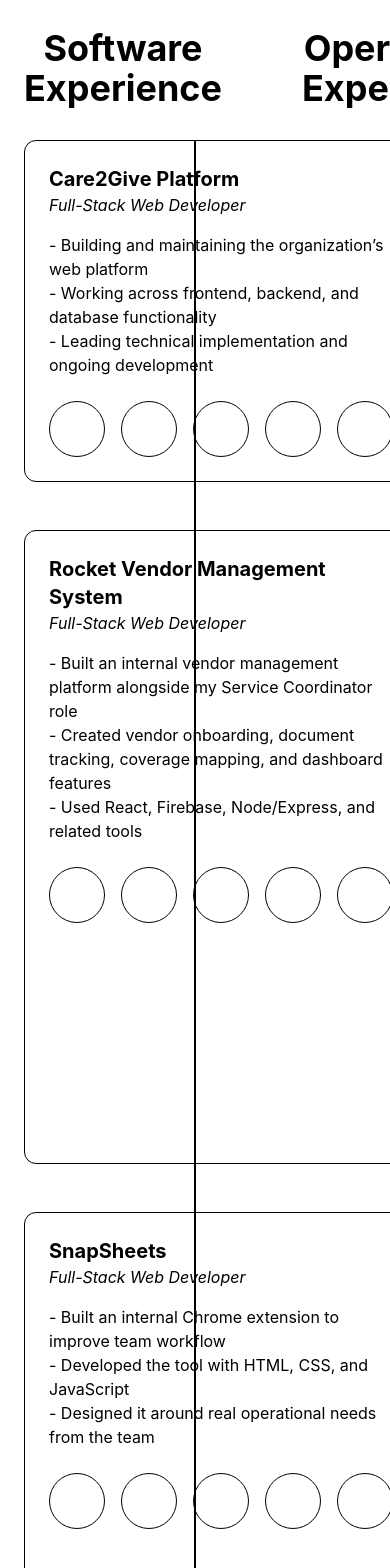
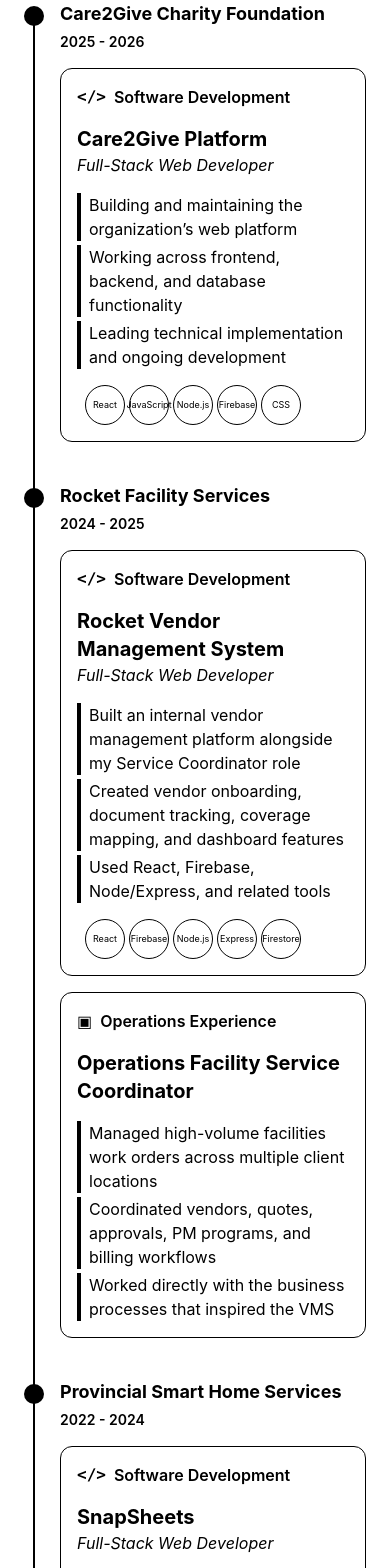
Before and after one commit to shuaiby18/portfolio, a React app: page / in a window 390 px wide. Shown: the part 3699-5267 px from the top of the page. Built offline with nearby package versions, Linux system fonts and the light colour scheme; the HTML template or start-up script is replaced by a standard one.

Commit message:
Updated Mobile Layout for Experience Section

```diff
--- a/src/components/Experience.jsx
+++ b/src/components/Experience.jsx
@@ -1,14 +1,24 @@
+
 function Experience() {
   return (
     <section id="experience" className="py-20">
+
+      {/* Standard centered container */}
       <div className="max-w-7xl mx-auto px-6 md:px-10 lg:px-16">
 
-        <h2 className="text-8xl font-bold text-center mb-16">
+        {/* Section heading */}
+        <h2 className="text-5xl lg:text-8xl font-bold text-center mb-4 lg:mb-16">
           EXPERIENCE
         </h2>
 
-        {/* Column headings */}
-        <div className="grid grid-cols-[1fr_0.45fr_1fr] gap-10 mb-8">
+        {/* Mobile subtitle */}
+        <p className="text-center text-sm sm:text-base mb-12 lg:hidden">
+          A journey through software & operations
+        </p>
+
+        {/* Desktop column headings */}
+        <div className="hidden lg:grid grid-cols-[1fr_0.45fr_1fr] gap-10 mb-8">
+
           <h3 className="text-4xl font-bold text-center">
             Software Experience
           </h3>
@@ -18,19 +28,31 @@
           <h3 className="text-4xl font-bold text-center">
             Operations Experience
           </h3>
+
         </div>
 
         {/* Experience rows */}
-        <div className="relative flex flex-col gap-12">
+        <div className="relative flex flex-col gap-10 lg:gap-12">
 
           {/* Main timeline line */}
-          <div className="absolute left-1/2 -translate-x-1/2 top-0 bottom-0 w-[2px] bg-black"></div>
+          <div className="absolute left-[10px] lg:left-1/2 -translate-x-1/2 top-2 bottom-0 w-[2px] bg-black"></div>
 
           {/* ================= CARE2GIVE ROW ================= */}
-          <div className="grid grid-cols-[1fr_0.45fr_1fr] gap-10 items-stretch relative">
+          <div className="relative grid grid-cols-[20px_minmax(0,1fr)] lg:grid-cols-[1fr_0.45fr_1fr] gap-x-4 gap-y-4 lg:gap-10 items-start lg:items-stretch">
 
             {/* Software Card */}
-            <div className="border rounded-xl p-6 min-h-[230px] h-full">
+            <div className="order-2 col-start-2 lg:order-1 lg:col-start-1 border rounded-xl p-4 sm:p-6 min-h-[230px] h-full">
+
+              {/* Mobile card category */}
+              <div className="flex items-center gap-2 mb-4 lg:hidden">
+                <span className="font-mono font-bold">
+                  {"</>"}
+                </span>
+                <p className="font-semibold">
+                  Software Development
+                </p>
+              </div>
+
               <h4 className="text-xl font-bold">
                 Care2Give Platform
               </h4>
@@ -39,52 +61,101 @@
                 Full-Stack Web Developer
               </p>
 
-              <ul className="mb-6">
-                <li>
-                  - Building and maintaining the organization’s web platform
+              {/* Experience highlights */}
+              <ul className="mb-4 space-y-1">
+
+                <li className="border-l-[4px] border-black pl-2">
+                  Building and maintaining the organization’s web platform
                 </li>
 
-                <li>
-                  - Working across frontend, backend, and database functionality
+                <li className="border-l-[4px] border-black pl-2">
+                  Working across frontend, backend, and database functionality
                 </li>
 
-                <li>
-                  - Leading technical implementation and ongoing development
+                <li className="border-l-[4px] border-black pl-2">
+                  Leading technical implementation and ongoing development
                 </li>
+
               </ul>
 
-              <div className="flex gap-4">
-                <div className="w-14 h-14 border rounded-full"></div>
-                <div className="w-14 h-14 border rounded-full"></div>
-                <div className="w-14 h-14 border rounded-full"></div>
-                <div className="w-14 h-14 border rounded-full"></div>
-                <div className="w-14 h-14 border rounded-full"></div>
+              {/* Technology circles */}
+              <div className="ml-2 lg:ml-0 flex gap-1 sm:gap-3 lg:gap-4">
+                <div className="w-10 h-10 sm:w-12 sm:h-12 lg:w-14 lg:h-14 shrink-0 border rounded-full flex items-center justify-center">
+                  <span className="text-[9px] sm:text-[10px] lg:text-xs leading-tight text-center break-normal">
+                    React
+                  </span>
                 </div>
+
+                <div className="w-10 h-10 sm:w-12 sm:h-12 lg:w-14 lg:h-14 shrink-0 border rounded-full flex items-center justify-center">
+                  <span className="text-[9px] sm:text-[10px] lg:text-xs leading-tight text-center break-normal">
+                    JavaScript
+                  </span>
+                </div>
+
+                <div className="w-10 h-10 sm:w-12 sm:h-12 lg:w-14 lg:h-14 shrink-0 border rounded-full flex items-center justify-center">
+                  <span className="text-[9px] sm:text-[10px] lg:text-xs leading-tight text-center break-normal">
+                    Node.js
+                  </span>
+                </div>
+
+                <div className="w-10 h-10 sm:w-12 sm:h-12 lg:w-14 lg:h-14 shrink-0 border rounded-full flex items-center justify-center">
+                  <span className="text-[9px] sm:text-[10px] lg:text-xs leading-tight text-center break-normal">
+                    Firebase
+                  </span>
+                </div>
+
+                <div className="w-10 h-10 sm:w-12 sm:h-12 lg:w-14 lg:h-14 shrink-0 border rounded-full flex items-center justify-center">
+                  <span className="text-[9px] sm:text-[10px] lg:text-xs leading-tight text-center break-normal">
+                    CSS
+                  </span>
+                </div>
+
+              </div>
+
             </div>
 
             {/* Timeline */}
-            <div className="relative flex flex-col items-center bg-white z-10 self-center">
-              <div className="w-6 h-6 rounded-full bg-black mb-3"></div>
+            <div className="relative z-10 order-1 col-span-2 grid grid-cols-[20px_minmax(0,1fr)] gap-x-4 items-start lg:order-2 lg:col-span-1 lg:col-start-2 lg:flex lg:flex-col lg:items-center lg:self-center lg:bg-white">
 
-              <p className="font-bold text-center">
-                Care2Give
+              {/* Timeline dot */}
+              <div className="w-5 h-5 mt-1.5 lg:mt-0 lg:w-6 lg:h-6 rounded-full bg-black lg:mb-3"></div>
+
+              {/* Company and date */}
+              <div className="flex flex-col items-start gap-1 lg:items-center">
+
+                <p className="font-bold text-lg lg:text-center">
+                  Care2Give Charity Foundation
                 </p>
 
-              <p className="font-semibold">
+                <p className="font-semibold text-sm lg:text-base whitespace-nowrap">
                   2025 - 2026
                 </p>
+
               </div>
 
-            {/* Empty Operations Space */}
-            <div></div>
+            </div>
+
+            {/* Empty Operations Space - Desktop */}
+            <div className="hidden lg:block lg:col-start-3"></div>
 
           </div>
 
           {/* ================= ROCKET ROW ================= */}
-          <div className="grid grid-cols-[1fr_0.45fr_1fr] gap-10 items-stretch relative">
+          <div className="relative grid grid-cols-[20px_minmax(0,1fr)] lg:grid-cols-[1fr_0.45fr_1fr] gap-x-4 gap-y-4 lg:gap-10 items-start lg:items-stretch">
 
             {/* Software Card */}
-            <div className="border rounded-xl p-6 min-h-[230px] h-full">
+            <div className="order-2 col-start-2 lg:order-1 lg:col-start-1 border rounded-xl p-4 sm:p-6 min-h-[230px] h-full">
+
+              {/* Mobile card category */}
+              <div className="flex items-center gap-2 mb-4 lg:hidden">
+                <span className="font-mono font-bold">
+                  {"</>"}
+                </span>
+                <p className="font-semibold">
+                  Software Development
+                </p>
+              </div>
+
               <h4 className="text-xl font-bold">
                 Rocket Vendor Management System
               </h4>
@@ -93,75 +164,138 @@
                 Full-Stack Web Developer
               </p>
 
-              <ul className="mb-6">
-                <li>
-                  - Built an internal vendor management platform alongside my
+              {/* Experience highlights */}
+              <ul className="mb-4 space-y-1">
+
+                <li className="border-l-[4px] border-black pl-2">
+                  Built an internal vendor management platform alongside my
                   Service Coordinator role
                 </li>
 
-                <li>
-                  - Created vendor onboarding, document tracking, coverage
+                <li className="border-l-[4px] border-black pl-2">
+                  Created vendor onboarding, document tracking, coverage
                   mapping, and dashboard features
                 </li>
 
-                <li>
-                  - Used React, Firebase, Node/Express, and related tools
+                <li className="border-l-[4px] border-black pl-2">
+                  Used React, Firebase, Node/Express, and related tools
                 </li>
+
               </ul>
 
-              <div className="flex gap-4">
-                <div className="w-14 h-14 border rounded-full"></div>
-                <div className="w-14 h-14 border rounded-full"></div>
-                <div className="w-14 h-14 border rounded-full"></div>
-                <div className="w-14 h-14 border rounded-full"></div>
-                <div className="w-14 h-14 border rounded-full"></div>
+              {/* Technology circles */}
+              <div className="ml-2 lg:ml-0 flex gap-1 sm:gap-3 lg:gap-4">
+
+                <div className="w-10 h-10 sm:w-12 sm:h-12 lg:w-14 lg:h-14 shrink-0 border rounded-full flex items-center justify-center">
+                  <span className="text-[9px] sm:text-[10px] lg:text-xs leading-tight text-center break-normal">
+                    React
+                  </span>
                 </div>
+
+                <div className="w-10 h-10 sm:w-12 sm:h-12 lg:w-14 lg:h-14 shrink-0 border rounded-full flex items-center justify-center">
+                  <span className="text-[9px] sm:text-[10px] lg:text-xs leading-tight text-center break-normal">
+                    Firebase
+                  </span>
+                </div>
+
+                <div className="w-10 h-10 sm:w-12 sm:h-12 lg:w-14 lg:h-14 shrink-0 border rounded-full flex items-center justify-center">
+                  <span className="text-[9px] sm:text-[10px] lg:text-xs leading-tight text-center break-normal">
+                    Node.js
+                  </span>
+                </div>
+
+                <div className="w-10 h-10 sm:w-12 sm:h-12 lg:w-14 lg:h-14 shrink-0 border rounded-full flex items-center justify-center">
+                  <span className="text-[9px] sm:text-[10px] lg:text-xs leading-tight text-center break-normal">
+                    Express
+                  </span>
+                </div>
+
+                <div className="w-10 h-10 sm:w-12 sm:h-12 lg:w-14 lg:h-14 shrink-0 border rounded-full flex items-center justify-center">
+                  <span className="text-[9px] sm:text-[10px] lg:text-xs leading-tight text-center break-normal">
+                    Firestore
+                  </span>
+                </div>
+
+              </div>
+
             </div>
 
             {/* Timeline */}
-            <div className="relative flex flex-col items-center bg-white z-10 self-center">
-              <div className="w-6 h-6 rounded-full bg-black mb-3"></div>
+            <div className="relative z-10 order-1 col-span-2 grid grid-cols-[20px_minmax(0,1fr)] gap-x-4 items-start lg:order-2 lg:col-span-1 lg:col-start-2 lg:flex lg:flex-col lg:items-center lg:self-center lg:bg-white">
 
-              <p className="font-bold text-center">
+              {/* Timeline dot */}
+              <div className="w-5 h-5 mt-1.5 lg:mt-0 lg:w-6 lg:h-6 rounded-full bg-black lg:mb-3"></div>
+
+              {/* Company and date */}
+              <div className="flex flex-col items-start gap-1 lg:items-center">
+
+                <p className="font-bold text-lg lg:text-center">
                   Rocket Facility Services
                 </p>
 
+                <p className="font-semibold text-sm lg:text-base whitespace-nowrap">
+                  2024 - 2025
+                </p>
+
+              </div>
+
+            </div>
+
+            {/* Operations Card */}
+            <div className="order-3 col-start-2 lg:col-start-3 border rounded-xl p-4 sm:p-6 min-h-[230px] h-full">
+
+              {/* Mobile card category */}
+              <div className="flex items-center gap-2 mb-4 lg:hidden">
+                <span aria-hidden="true">▣</span>
                 <p className="font-semibold">
-                2024 - 2025
+                  Operations Experience
                 </p>
               </div>
 
-            {/* Operations Card */}
-            <div className="border rounded-xl p-6 min-h-[230px] h-full">
               <h4 className="text-xl font-bold mb-4">
                 Operations Facility Service Coordinator
               </h4>
 
-              <ul>
-                <li>
-                  - Managed high-volume facilities work orders across multiple
+              {/* Experience highlights */}
+              <ul className="space-y-1">
+
+                <li className="border-l-[4px] border-black pl-2">
+                  Managed high-volume facilities work orders across multiple
                   client locations
                 </li>
 
-                <li>
-                  - Coordinated vendors, quotes, approvals, PM programs, and
+                <li className="border-l-[4px] border-black pl-2">
+                  Coordinated vendors, quotes, approvals, PM programs, and
                   billing workflows
                 </li>
 
-                <li>
-                  - Worked directly with the business processes that inspired
+                <li className="border-l-[4px] border-black pl-2">
+                  Worked directly with the business processes that inspired
                   the VMS
                 </li>
+
               </ul>
+
             </div>
 
           </div>
 
           {/* ================= PROVINCIAL ROW ================= */}
-          <div className="grid grid-cols-[1fr_0.45fr_1fr] gap-10 items-stretch relative">
+          <div className="relative grid grid-cols-[20px_minmax(0,1fr)] lg:grid-cols-[1fr_0.45fr_1fr] gap-x-4 gap-y-4 lg:gap-10 items-start lg:items-stretch">
 
             {/* Software Card */}
-            <div className="border rounded-xl p-6 min-h-[230px] h-full">
+            <div className="order-2 col-start-2 lg:order-1 lg:col-start-1 border rounded-xl p-4 sm:p-6 min-h-[230px] h-full">
+
+              {/* Mobile card category */}
+              <div className="flex items-center gap-2 mb-4 lg:hidden">
+                <span className="font-mono font-bold">
+                  {"</>"}
+                </span>
+                <p className="font-semibold">
+                  Software Development
+                </p>
+              </div>
+
               <h4 className="text-xl font-bold">
                 SnapSheets
               </h4>
@@ -170,63 +304,109 @@
                 Full-Stack Web Developer
               </p>
 
-              <ul className="mb-6">
-                <li>
-                  - Built an internal Chrome extension to improve team workflow
+              {/* Experience highlights */}
+              <ul className="mb-4 space-y-1">
+
+                <li className="border-l-[4px] border-black pl-2">
+                  Built an internal Chrome extension to improve team workflow
                 </li>
 
-                <li>
-                  - Developed the tool with HTML, CSS, and JavaScript
+                <li className="border-l-[4px] border-black pl-2">
+                  Developed the tool with HTML, CSS, and JavaScript
                 </li>
 
-                <li>
-                  - Designed it around real operational needs from the team
+                <li className="border-l-[4px] border-black pl-2">
+                  Designed it around real operational needs from the team
                 </li>
+
               </ul>
 
-              <div className="flex gap-4">
-                <div className="w-14 h-14 border rounded-full"></div>
-                <div className="w-14 h-14 border rounded-full"></div>
-                <div className="w-14 h-14 border rounded-full"></div>
-                <div className="w-14 h-14 border rounded-full"></div>
-                <div className="w-14 h-14 border rounded-full"></div>
+              {/* Technology circles */}
+              <div className="ml-2 lg:ml-0 flex gap-1 sm:gap-3 lg:gap-4">
+
+                <div className="w-10 h-10 sm:w-12 sm:h-12 lg:w-14 lg:h-14 shrink-0 border rounded-full flex items-center justify-center">
+                  <span className="text-[9px] sm:text-[10px] lg:text-xs leading-tight text-center break-normal">
+                    JavaScript
+                  </span>
                 </div>
+
+                <div className="w-10 h-10 sm:w-12 sm:h-12 lg:w-14 lg:h-14 shrink-0 border rounded-full flex items-center justify-center">
+                  <span className="text-[9px] sm:text-[10px] lg:text-xs leading-tight text-center break-normal">
+                    HTML
+                  </span>
+                </div>
+
+                <div className="w-10 h-10 sm:w-12 sm:h-12 lg:w-14 lg:h-14 shrink-0 border rounded-full flex items-center justify-center">
+                  <span className="text-[9px] sm:text-[10px] lg:text-xs leading-tight text-center break-normal">
+                    CSS
+                  </span>
+                </div>
+
+                <div className="w-10 h-10 sm:w-12 sm:h-12 lg:w-14 lg:h-14 shrink-0 border rounded-full flex items-center justify-center">
+                  <span className="text-[9px] sm:text-[10px] lg:text-xs leading-tight text-center break-normal">
+                    Chrome API
+                  </span>
+                </div>
+
+              </div>
+
             </div>
 
             {/* Timeline */}
-            <div className="relative flex flex-col items-center bg-white z-10 self-center">
-              <div className="w-6 h-6 rounded-full bg-black mb-3"></div>
+            <div className="relative z-10 order-1 col-span-2 grid grid-cols-[20px_minmax(0,1fr)] gap-x-4 items-start lg:order-2 lg:col-span-1 lg:col-start-2 lg:flex lg:flex-col lg:items-center lg:self-center lg:bg-white">
 
-              <p className="font-bold text-center">
+              {/* Timeline dot */}
+              <div className="w-5 h-5 mt-1.5 lg:mt-0 lg:w-6 lg:h-6 rounded-full bg-black lg:mb-3"></div>
+
+              {/* Company and date */}
+              <div className="flex flex-col items-start gap-1 lg:items-center">
+
+                <p className="font-bold text-lg lg:text-center">
                   Provincial Smart Home Services
                 </p>
 
+                <p className="font-semibold text-sm lg:text-base whitespace-nowrap">
+                  2022 - 2024
+                </p>
+
+              </div>
+
+            </div>
+
+            {/* Operations Card */}
+            <div className="order-3 col-start-2 lg:col-start-3 border rounded-xl p-4 sm:p-6 min-h-[230px] h-full">
+
+              {/* Mobile card category */}
+              <div className="flex items-center gap-2 mb-4 lg:hidden">
+                <span aria-hidden="true">▣</span>
                 <p className="font-semibold">
-                2022 - 2024
+                  Operations Experience
                 </p>
               </div>
 
-            {/* Operations Card */}
-            <div className="border rounded-xl p-6 min-h-[230px] h-full">
               <h4 className="text-xl font-bold mb-4">
                 Client Relations Specialist
               </h4>
 
-              <ul>
-                <li>
-                  - Managed customer communication and service-related
+              {/* Experience highlights */}
+              <ul className="space-y-1">
+
+                <li className="border-l-[4px] border-black pl-2">
+                  Managed customer communication and service-related
                   documentation
                 </li>
 
-                <li>
-                  - Coordinated internal follow-up and issue resolution
+                <li className="border-l-[4px] border-black pl-2">
+                  Coordinated internal follow-up and issue resolution
                 </li>
 
-                <li>
-                  - Identified workflow problems that could be improved through
+                <li className="border-l-[4px] border-black pl-2">
+                  Identified workflow problems that could be improved through
                   software
                 </li>
+
               </ul>
+
             </div>
 
           </div>
@@ -234,6 +414,7 @@
         </div>
 
       </div>
+
     </section>
   )
 }
```
Also changed, not shown: src/assets/Mobile Layout.png. Lines whose indentation alone changed are shown as unchanged.
